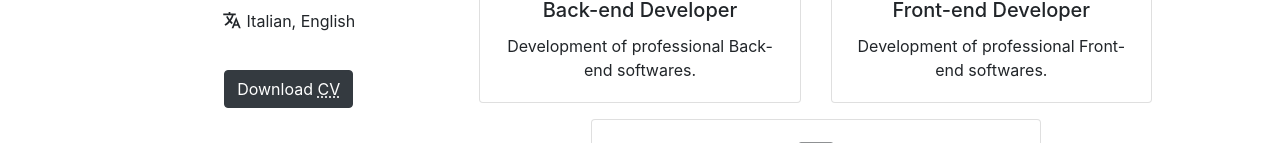
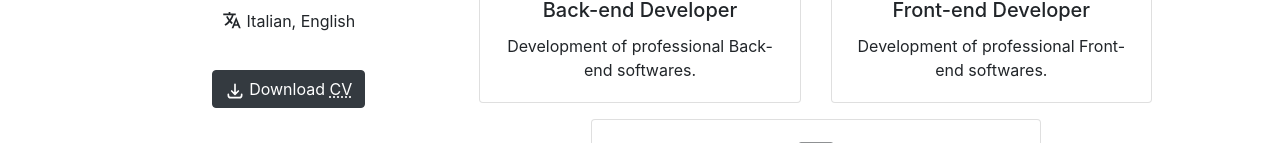
Before and after one commit to nicomanto/Personal-website, a Next.js app: page / in a window 1280 px wide. Shown: the part 597-757 px from the top of the page. Built offline with nearby package versions, Linux system fonts and the light colour scheme.

Commit message:
remove some validation error

```diff
--- a/components/PersonalInfo/PersonalInfoID.tsx
+++ b/components/PersonalInfo/PersonalInfoID.tsx
@@ -1,8 +1,9 @@
 import React from "react";
 import { useTranslation } from "react-i18next";
-import { Badge, Button, ListGroup } from "react-bootstrap";
+import { Badge, ListGroup } from "react-bootstrap";
 import { IoCalendarSharp, IoLanguageSharp, IoLocationSharp } from "react-icons/io5";
 import { SiInstagram, SiGithub, SiLinkedin, SiFacebook, SiTelegram } from "react-icons/si";
+import { HiOutlineDownload } from "react-icons/hi";
 import { Social, PersonalInfoForList } from "../../interfaces/PersonalInfo";
 
 const getSocial = (): Social[] => {
@@ -98,13 +99,19 @@ const PersonalInfoID = () => {
         })}
       </ListGroup>
 
-      <a href="/CV/CV-Mantovani Niccolò-IT.pdf" download>
-        <Button title="Download Curriculm Vitae" lang="en" variant="dark">
-          {"Download "}
-          <abbr lang="la" title="Curriculum Vitae">
-            CV
-          </abbr>
-        </Button>
+      {/* not use <Button> because not support download tag */}
+      <a
+        href="/CV/CV-Mantovani-Niccolò-IT.pdf"
+        title="Download Curriculm Vitae"
+        className="btn btn-dark"
+        role="button"
+        download
+      >
+        <HiOutlineDownload className="iconInfo mr-1" />
+        {"Download "}
+        <abbr lang="la" title="Curriculum Vitae">
+          CV
+        </abbr>
       </a>
     </div>
   );
--- a/pages/projects/index.tsx
+++ b/pages/projects/index.tsx
@@ -45,8 +45,8 @@ const ProjectsPage = ({ buttonRole, projects }: Props) => {
                   checked={topicProjects === element}
                   key={element}
                   type="radio"
-                  name={`optionsRadios${element}`}
-                  id={`optionsRadios${element}`}
+                  name={`optionsRadios${element.replace(/\s/g, "")}`}
+                  id={`optionsRadios${element.replace(/\s/g, "")}`}
                   value={element}
                   onChange={() => {
                     handleSelect(element);
```
Also changed, not shown: components/Layout.tsx (+2 -1 lines), 1 other file (tests, documents, lock files or other folders).
